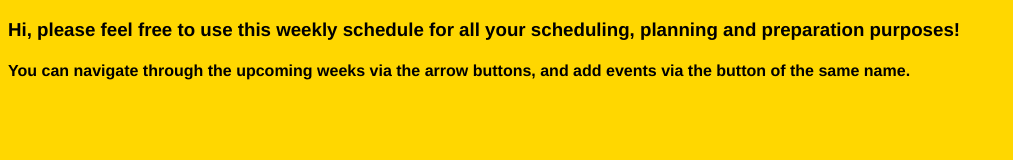
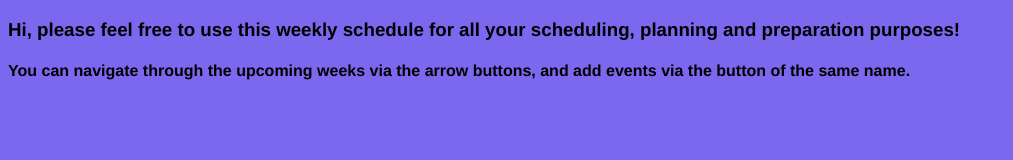
Before and after one commit to AdityasCode/Exam-Prep, a plain HTML site: page calendar.html in a window 1280 px wide. Shown: the whole page, without its empty margins (0-1013 px from the left). Drawn offline with Linux system fonts and the light colour scheme; a script that the page names is missing.

Commit message:
Update calendar.html

```diff
--- a/calendar.html
+++ b/calendar.html
@@ -1,7 +1,7 @@
 <!DOCTYPE html>
 <html>
 <head><title>Calendar for Planning</title></head>
-<body style="background-color:gold;">
+<body style="background-color:MediumSlateBlue;">
 <h3 style="font-family:helvetica;">Hi, please feel free to use this weekly schedule for all your scheduling, planning and preparation purposes!</h3>
 <h4 style="font-family:helvetica;">You can navigate through the upcoming weeks via the arrow buttons, and add events via the button of the same name.</h4>
 <script src="https://events.timely.fun/embed.js" data-src="https://events.timely.fun/izqa3iov/" data-max-height="0"  id="timely_script" class="timely-script"></script>
```
